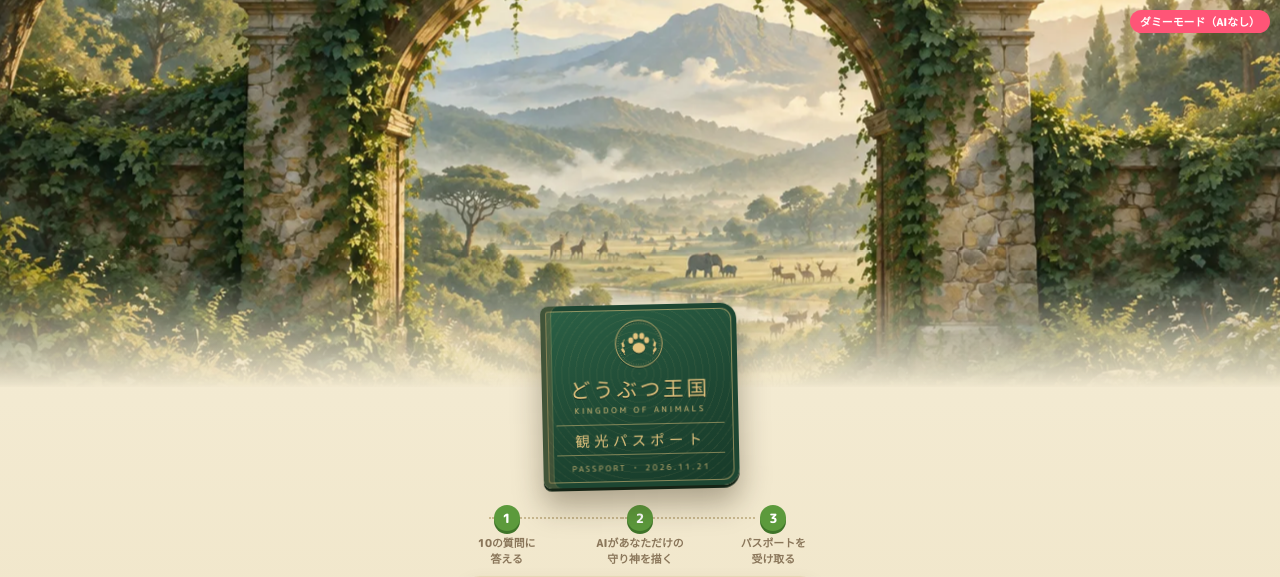
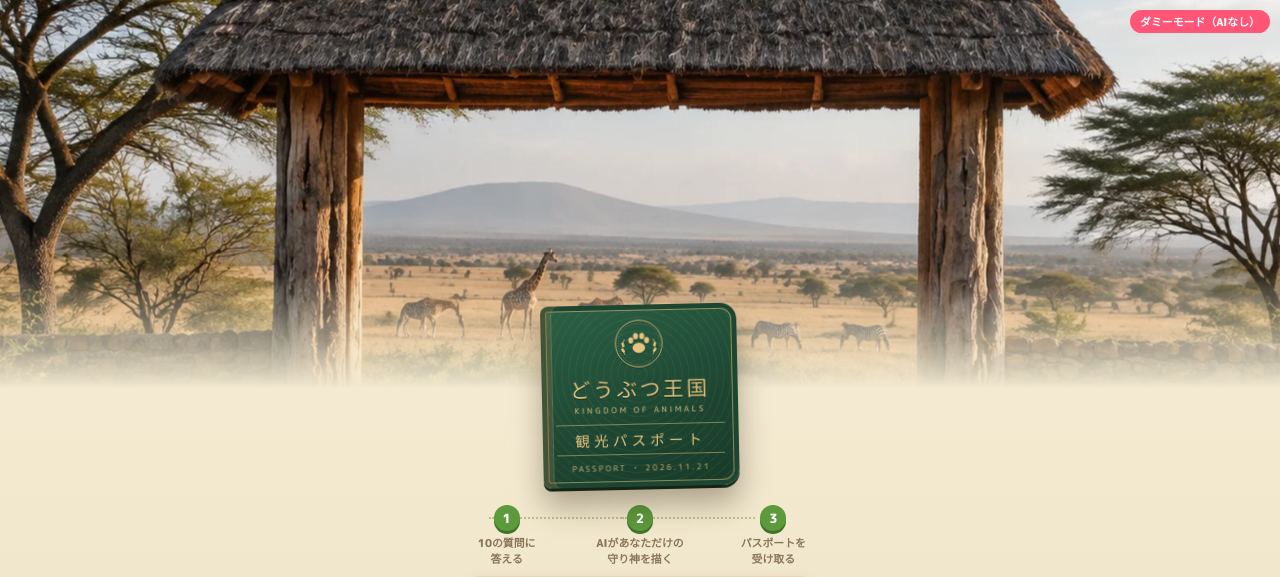
Before and after one commit to u-shin16/gakuensai, a Flask app: page / in a window 1280 px wide. Shown: the top 577 px of the page. Run offline with Flask 3, Linux system fonts and the light colour scheme; some web fonts are replaced.

Commit message:
入り口の背景を写真のような絵にする（サファリの木の門と、その先のキリンとシマウマ）
Co-Authored-By: Claude Opus 5.5 <noreply@anthropic.com>

```diff
--- a/static/kingdom.css
+++ b/static/kingdom.css
@@ -180,7 +180,7 @@ body.at-start .mockbadge { position: fixed; top: 10px; right: 10px; z-index: 30;
 
 .start { width: 100%; display: flex; flex-direction: column; align-items: center; }
 .gate { width: 100vw; margin: -24px calc(50% - 50vw) 0; height: clamp(250px, 56vw, 480px); overflow: hidden; position: relative; }
-.gate img { width: 100%; height: 100%; object-fit: cover; object-position: 50% 60%; display: block;
+.gate img { width: 100%; height: 100%; object-fit: cover; object-position: 50% 25%; display: block;
   -webkit-mask-image: linear-gradient(#000 70%, transparent); mask-image: linear-gradient(#000 70%, transparent);
   animation: gatezoom 18s ease-in-out infinite alternate; transform-origin: 50% 70%; }
 @keyframes gatezoom { from { transform: scale(1); } to { transform: scale(1.06); } }
--- a/templates/index.html
+++ b/templates/index.html
@@ -103,7 +103,7 @@
 
   <!-- 1. はじめ（入り口）：2026-10-02 作り直し。絵は画面の幅いっぱい、題名はパスポートの表紙 -->
   <section id="s-start" class="start">
-    <div class="gate" aria-hidden="true"><img src="/static/kingdom-entrance.webp" alt=""></div>
+    <div class="gate" aria-hidden="true"><img src="/static/kingdom-entrance-photo.webp" alt=""></div>
 
     <div class="cover">
       <svg class="crest" viewBox="0 0 120 120" aria-hidden="true">
```
Also changed, not shown: static/kingdom-entrance-photo.webp (added).
